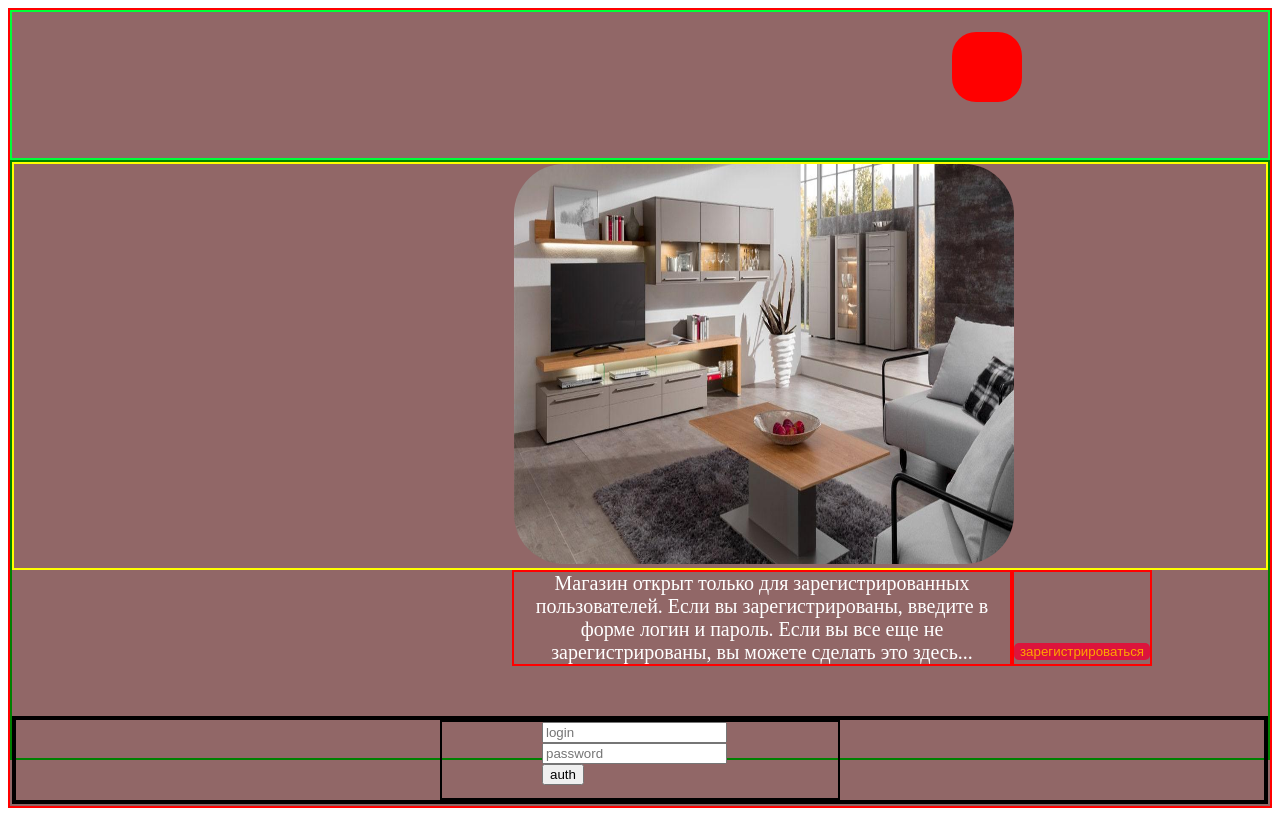
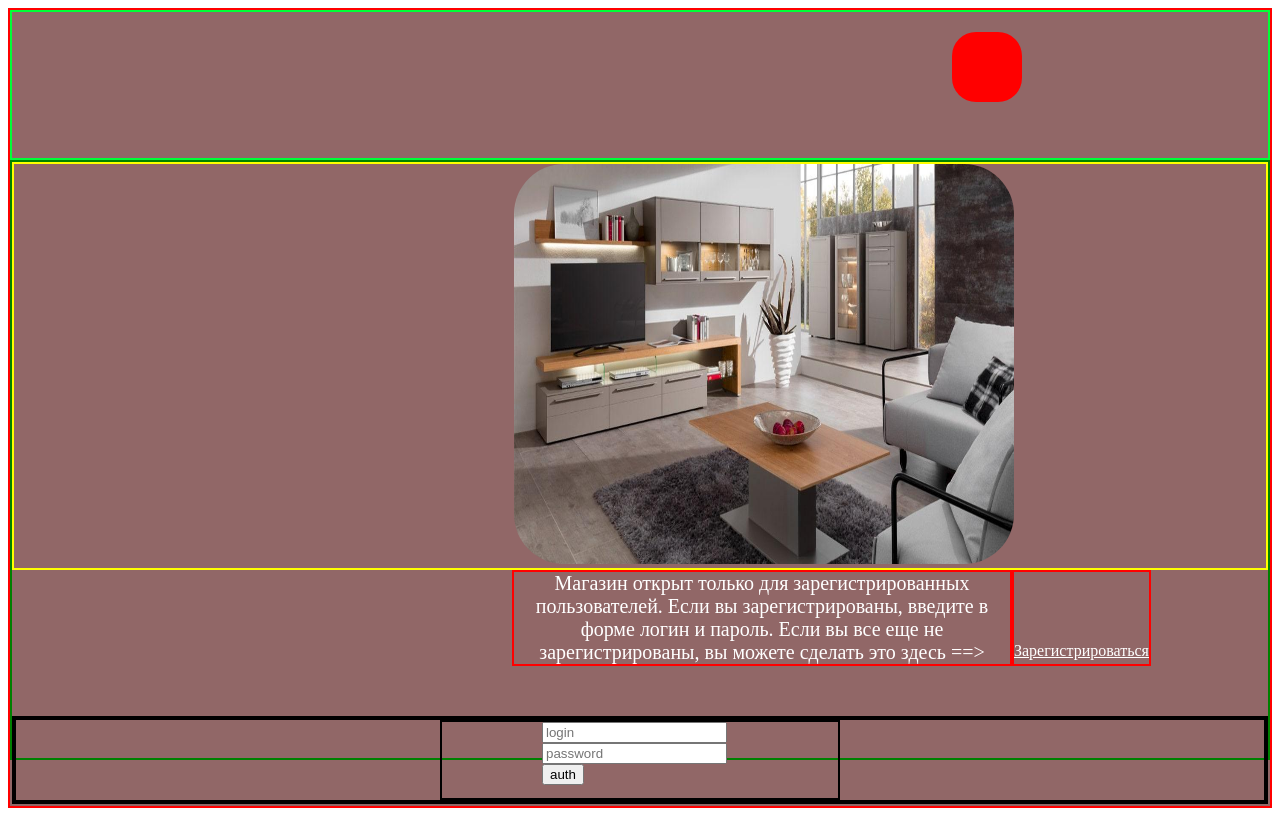
Before and after one commit to AnZoro1/frontend-online-furnuture-shop, a React (Create React App) app: page /login in a window 1280 px wide. Built offline with nearby package versions, Linux system fonts and the light colour scheme.

Commit message:
completed page SignIn and add Link for registration

```diff
--- a/src/components/authorization/SignIn.jsx
+++ b/src/components/authorization/SignIn.jsx
@@ -1,7 +1,9 @@
 import React, { useState } from 'react'
 import { useDispatch, useSelector } from 'react-redux'
+import { Link, Route, Routes } from 'react-router-dom'
 import { authSignIn } from '../../features/authorizationSlices/authorizationSlice'
 import styles from './SignIn.module.scss'
+import SignUp from './SignUp'
 
 const SignIn = () => {
   const [login, setLogin] = useState('')
@@ -21,6 +23,8 @@ const SignIn = () => {
     e.preventDefault()
     dispatch(authSignIn({ login, password }))
   }
+
+
 
   if (error) {
     return <div>{error}</div>
@@ -42,10 +46,11 @@ const SignIn = () => {
           <div className={styles.text}>
             Магазин открыт только для зарегистрированных пользователей. Если вы
             зарегистрированы, введите в форме логин и пароль. Если вы все еще не
-            зарегистрированы, вы можете сделать это здесь...
+            зарегистрированы, вы можете сделать это здесь ==>
           </div>{' '}
-          <div className={styles.buttonDiv}><button className={styles.button}>зарегистрироваться</button></div>
-
+          <div className={styles.buttonDiv}>
+          <Link className={styles.link} to="/auth">Зарегистрироваться</Link>
+          </div>
         </div>
         <div className={styles.formDiv}>
           <form action="" onSubmit={handleSignIn}>
--- a/src/components/authorization/SignIn.module.scss
+++ b/src/components/authorization/SignIn.module.scss
@@ -65,11 +65,8 @@
         margin-left: 0px;
         padding-top: 70px;
 
-        .button {
-          border-radius: 5px;
-          border: none;
-          background-color: crimson;
-          color: orange;
+        .link {
+          color: white;
         }
       }
     }
```
